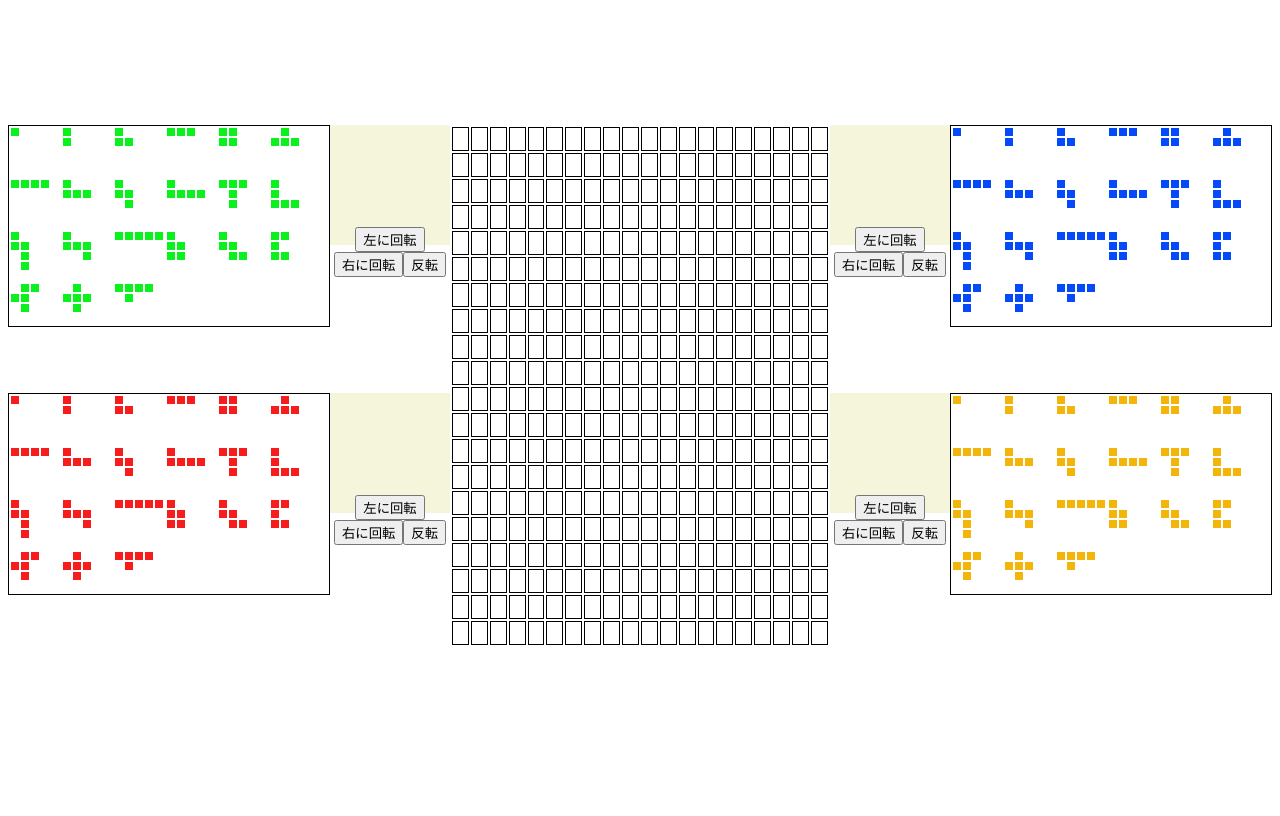
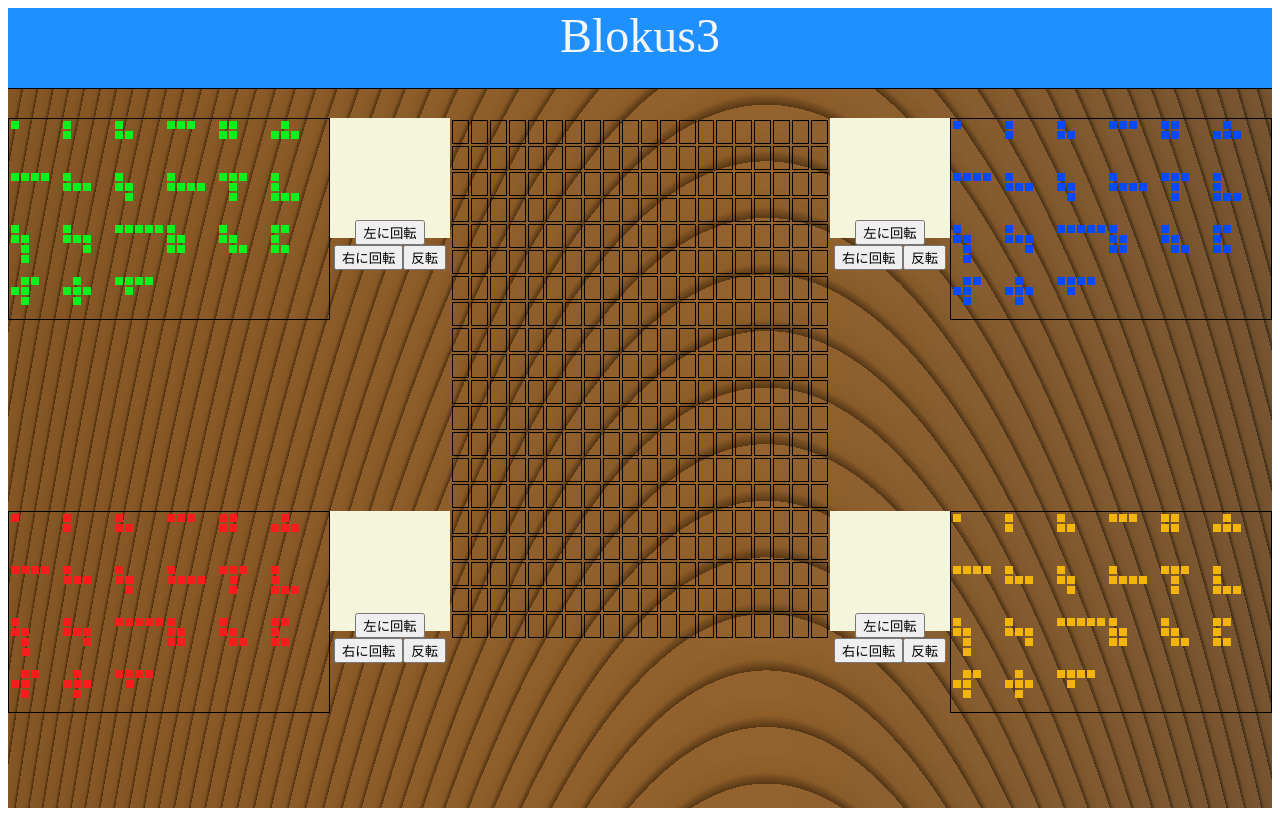
Before and after one commit to yasu828/Blokus3, a Vue app: page / in a window 1280 px wide. Built offline with nearby package versions, Linux system fonts and the light colour scheme.

Commit message:
メイン背景

```diff
--- a/src/App.vue
+++ b/src/App.vue
@@ -1,5 +1,6 @@
 <template>
   <div id="app">
+    <BlokusHeader class="header"></BlokusHeader>
     <LeftPlayersBlock1
     class="player1"
     @click="handClick"
@@ -55,8 +56,10 @@ import RightPlayersBlock1 from './components/RightPlayersBlock1.vue'
 import RightPlayersBlock2 from './components/RightPlayersBlock2.vue'
 import LeftPlayersBlock1 from './components/LeftPlayersBlock1.vue'
 import LeftPlayersBlock2 from './components/LeftPlayersBlock2.vue'
+import BlokusHeader from './components/BlokusHeader.vue'
 export default {
   components: {
+    BlokusHeader,
     RightPlayersBlock1,
     RightPlayersBlock2,
     LeftPlayersBlock1,
@@ -108,22 +111,38 @@ export default {
   -moz-osx-font-smoothing: grayscale;
   text-align: center;
   color: #2c3e50;
-  margin-top: 60px;
+background:
+    linear-gradient(
+      90deg,
+      rgba(83, 46, 7, 0.6),
+      rgba(107, 66, 22, 0.6) 60%,
+      rgba(58, 43, 26, 0.6)
+    ),
+    repeating-radial-gradient(
+      ellipse at 60% 500%,
+      #3d2812,
+      #c08646 0.2%,
+      #d09352 0.6%,
+      #d09352 1%
+    );
   display: grid;
-  height: 600px;
+  height: 100vh;
   grid-template:
-  "... ... ... ... ..." 1fr
-  "p1 main main main p3" 1fr
-  "... main main main ..." 1fr
-  "p2 main main main p4" 1fr
-  "... ... ... ... ..." 1fr
-  /1fr 1fr 1fr 1fr 1fr;
+  "header header header header header" 10%
+  "...    ...    ...    ...    ..."    30px
+  "p1     main   main   main   p3"     2fr
+  "...    main   main   main   ..."    2fr
+  "p2     main   main   main   p4"     2fr
+  "...    ...    ...    ...    ..."    1fr
+  /1fr    2fr    2fr    2fr    1fr;
 }
 
+.header{
+  grid-area: header;
+}
 .table{
   grid-area: main;
 }
-
 .player1{
   grid-area: p1;
   display: flex;
--- /dev/null
+++ b/src/components/BlokusHeader.vue
@@ -0,0 +1,26 @@
+<template>
+  <div class="blokus-header">
+    {{ title }}
+  </div>
+</template>
+
+<script>
+export default {
+  data(){
+    return{
+      title:"Blokus3"
+    }
+  },
+}
+</script>
+
+<style scoped>
+.blokus-header{
+  background-color: dodgerblue;
+  border-bottom: black solid 1px;
+  height: 100%;
+    color: whitesmoke;
+  font-family: HanziPen SC;
+  font-size:300%;
+}
+</style>
--- a/src/components/LeftPlayersBlock1.vue
+++ b/src/components/LeftPlayersBlock1.vue
@@ -47,7 +47,6 @@
 
 <script>
 import draggable from 'vuedraggable'
-// import "./style.scss";
 export default {
     components: {
     draggable,
@@ -243,9 +242,6 @@ export default {
         chooseBlock: chooseBlock,
     }
   },
-//   props: {
-
-//   },
   methods: {
     turnLeft(){
       this.haveItem = JSON.parse(JSON.stringify(this.chooseBlock))
--- a/src/components/LeftPlayersBlock2.vue
+++ b/src/components/LeftPlayersBlock2.vue
@@ -47,7 +47,6 @@
 
 <script>
 import draggable from 'vuedraggable'
-// import "./style.scss";
 export default {
     components: {
     draggable,
@@ -243,9 +242,6 @@ export default {
         chooseBlock: chooseBlock,
     }
   },
-//   props: {
-
-//   },
   methods: {
     turnLeft(){
       this.haveItem = JSON.parse(JSON.stringify(this.chooseBlock))
--- a/src/components/RightPlayersBlock1.vue
+++ b/src/components/RightPlayersBlock1.vue
@@ -47,7 +47,6 @@
 
 <script>
 import draggable from 'vuedraggable'
-// import "./style.scss";
 export default {
     components: {
     draggable,
@@ -243,9 +242,6 @@ export default {
         chooseBlock: chooseBlock,
     }
   },
-//   props: {
-
-//   },
   methods: {
     turnLeft(){
       this.haveItem = JSON.parse(JSON.stringify(this.chooseBlock))
--- a/src/components/RightPlayersBlock2.vue
+++ b/src/components/RightPlayersBlock2.vue
@@ -242,9 +242,6 @@ export default {
         chooseBlock: chooseBlock,
     }
   },
-//   props: {
-
-//   },
   methods: {
     turnLeft(){
       this.haveItem = JSON.parse(JSON.stringify(this.chooseBlock))
```
Also changed, not shown: src/components/HelloWorld.vue (deleted, +0 -53 lines).
